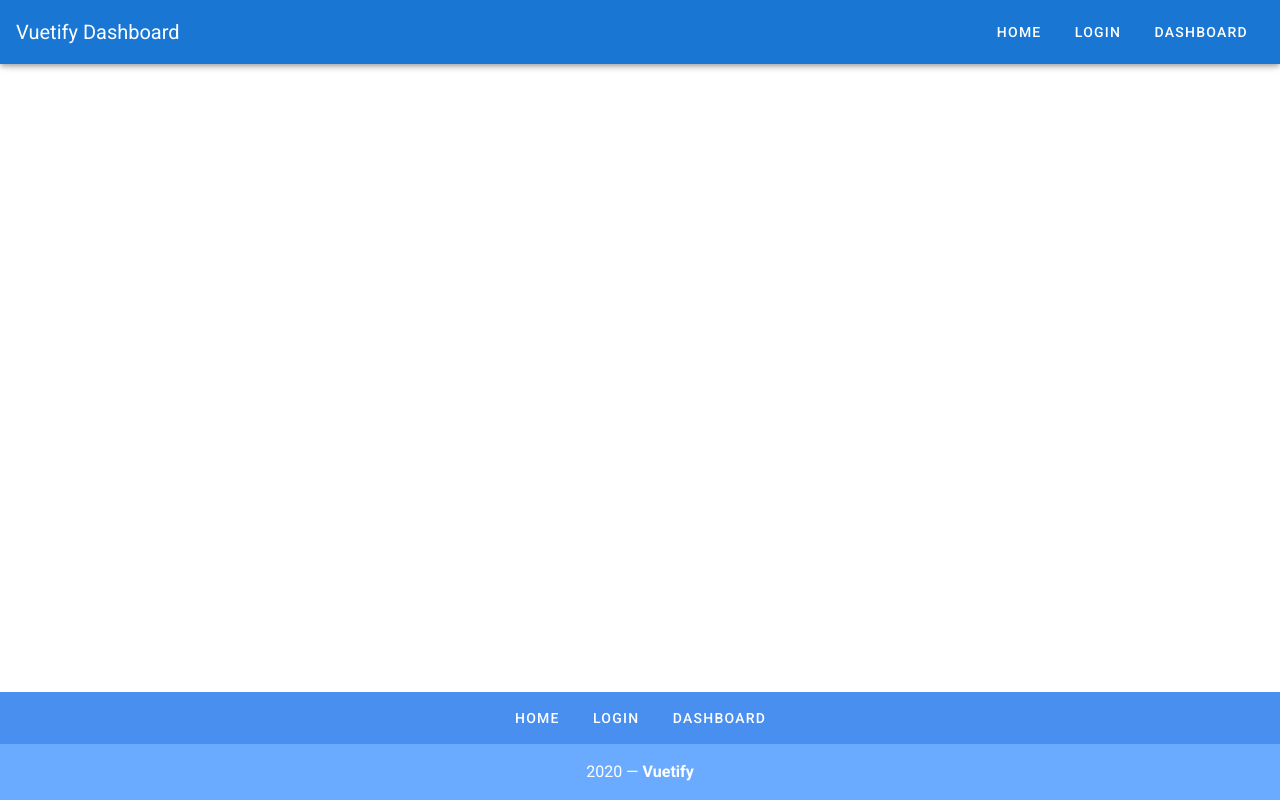
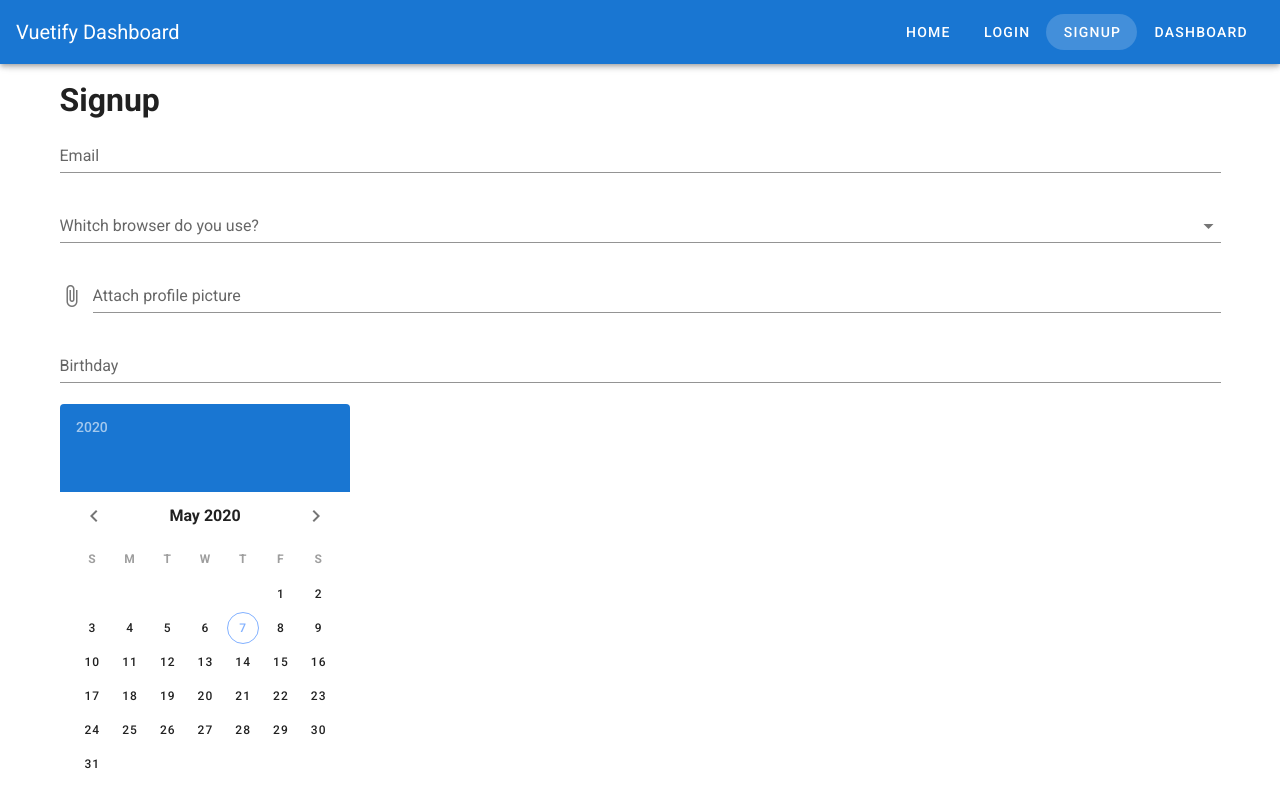
Before and after one commit to nakajima1412/beautify-with-vuetify, a Vue app: page /signup in a window 1280 px wide. Shown: the top 800 px of the page. Built offline with nearby package versions, Linux system fonts and the light colour scheme.

Commit message:
Add: form

```diff
--- a/src/App.vue
+++ b/src/App.vue
@@ -66,6 +66,10 @@
         url: '/login'
       },
       {
+        label: 'signup',
+        url: '/signup'
+      },
+      {
         label: 'Dashboard',
         url: '/dashboard'
       }
--- a/src/router/index.js
+++ b/src/router/index.js
@@ -27,6 +27,11 @@
     path: '/dashboard',
     name: 'dashboard',
     component: () => import('../views/Dashboard.vue')
+  },
+  {
+    path: '/signup',
+    name: 'signup',
+    component: () => import('../views/Signup.vue')
   }
 ]
 
--- /dev/null
+++ b/src/views/Signup.vue
@@ -0,0 +1,33 @@
+<template>
+  <v-container>
+    <v-row>
+      <v-col>
+        <h1>Signup</h1>
+        <v-form>
+          <v-text-field label="Email" type="email"></v-text-field>
+          <v-autocomplete label="Whitch browser do you use?" :items="browsers"></v-autocomplete>
+          <v-file-input label="Attach profile picture"></v-file-input>
+          <v-text-field label="Birthday" v-model="birthday" readonly></v-text-field>
+          <v-date-picker v-model="birthday"></v-date-picker>
+          <v-checkbox label="Agree to terms & conditions"></v-checkbox>
+          <v-btn type="submit" color="primary">Submit</v-btn>
+        </v-form>
+      </v-col>
+    </v-row>
+  </v-container>
+</template>
+
+<script>
+export default {
+  data: () => ({
+    birthday: '',
+    browsers: [
+      'Chrome',
+      'Firefox',
+      'Safari',
+      'Edge',
+      'Brave'
+    ]
+  })
+}
+</script>
```
